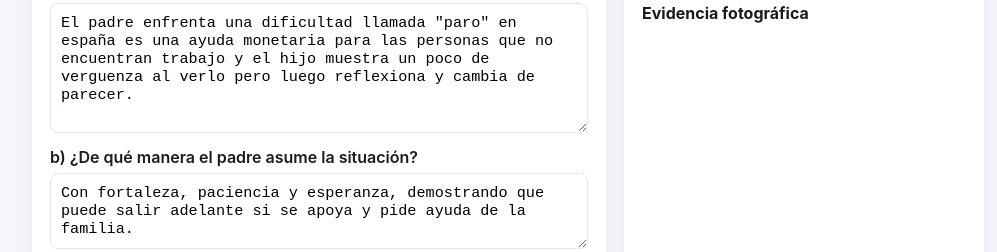
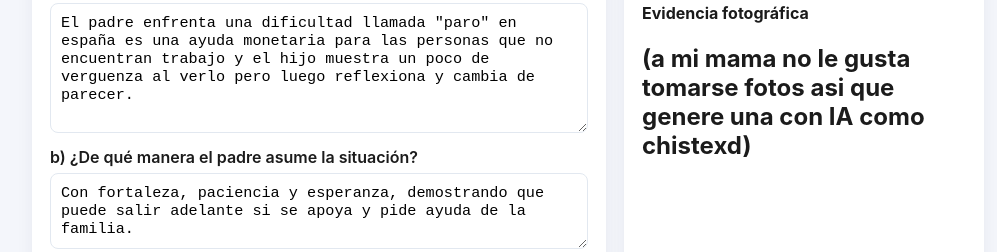
Before and after one commit to r0zzc0v-dev/redApoyo, a plain HTML site: page index.html in a window 1280 px wide. Shown: the part 588-840 px from the top of the page, without its empty margins (132-1129 px from the left). Drawn offline with Linux system fonts and the light colour scheme.

Commit message:
Update index.html

```diff
--- a/index.html
+++ b/index.html
@@ -106,6 +106,7 @@
         </video>
 
         <h4 style="margin-top:12px">Evidencia fotográfica</h4>
+        <h2> (a mi mama no le gusta tomarse fotos asi que genere una con IA como chistexd)</h2>
 
         <source src="https://raw.githubusercontent.com/r0zzc0v-dev/redApoyo/redDeApoyo/iaMamaYyo.png" type="video/png">
 
```
